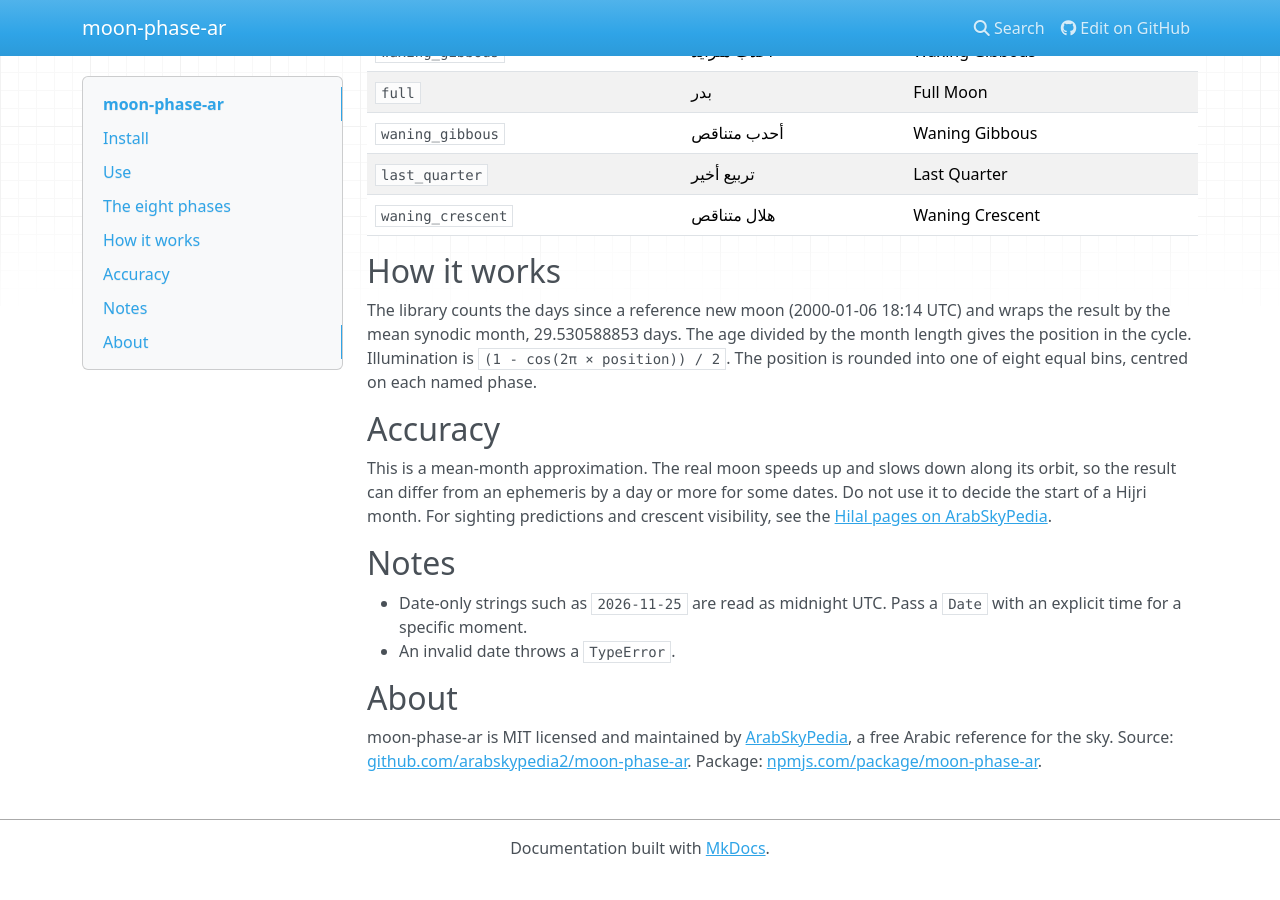
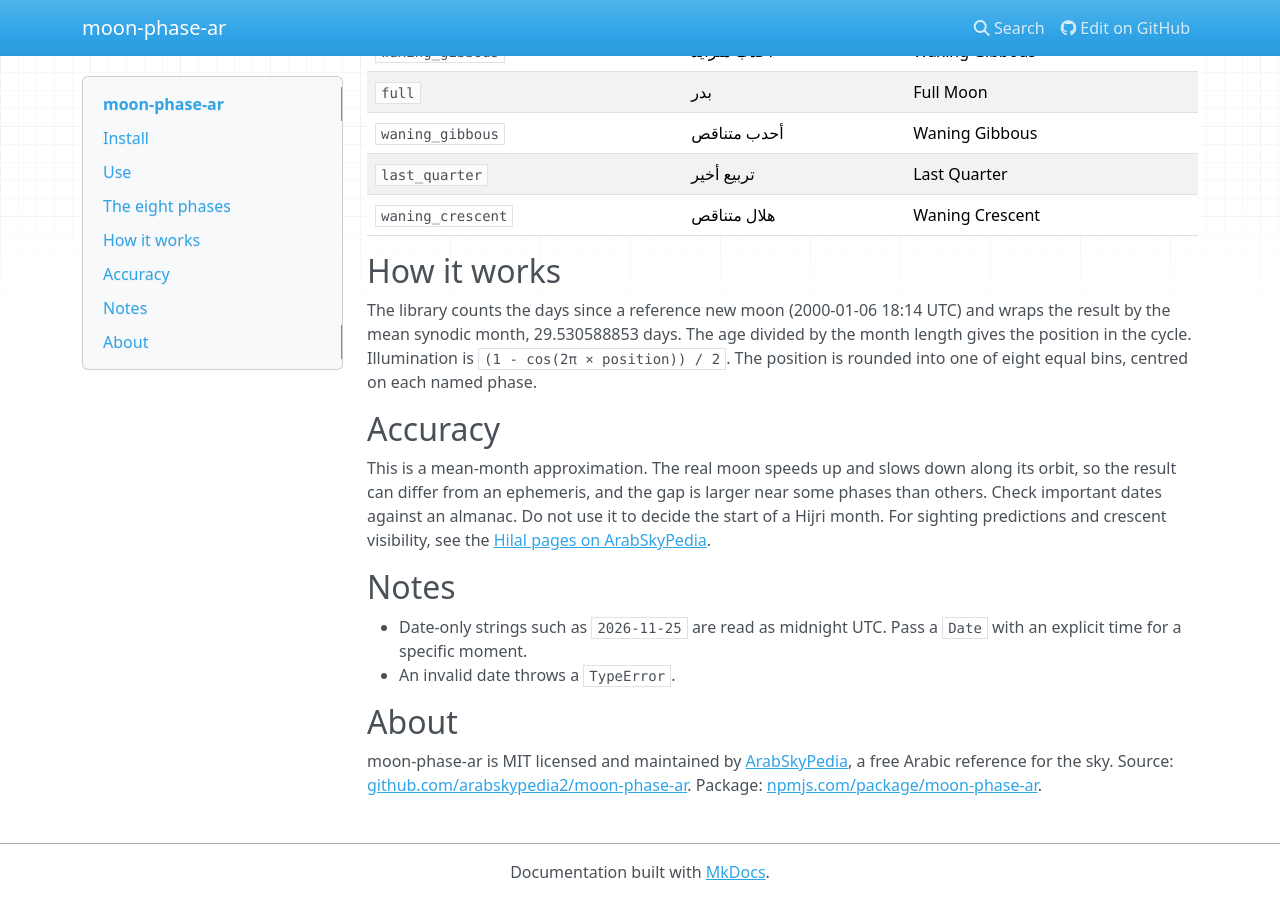
Before and after one commit to arabskypedia2/moon-phase-ar, an MkDocs documentation site: the page built from docs/index.md, in a window 1280 px wide and 900 px high, scrolled down 745 px. Built offline with MkDocs 1.6.1, drawn with Linux system fonts in a browser that asks for light colours; nearby versions of some CDN libraries; before the commit the page ends 1621 px from its top, so only the background shows below that.

Commit message:
Update accuracy note in documentation
Clarified the accuracy note regarding moon phase approximation and emphasized checking important dates against an almanac.

```diff
--- a/docs/index.md
+++ b/docs/index.md
@@ -40,7 +40,7 @@ The library counts the days since a reference new moon (2000-01-06 18:14 UTC) an
 
 ## Accuracy
 
-This is a mean-month approximation. The real moon speeds up and slows down along its orbit, so the result can differ from an ephemeris by a day or more for some dates. Do not use it to decide the start of a Hijri month. For sighting predictions and crescent visibility, see the [Hilal pages on ArabSkyPedia](https://arabskypedia.com/hilal/).
+This is a mean-month approximation. The real moon speeds up and slows down along its orbit, so the result can differ from an ephemeris, and the gap is larger near some phases than others. Check important dates against an almanac. Do not use it to decide the start of a Hijri month. For sighting predictions and crescent visibility, see the [Hilal pages on ArabSkyPedia](https://arabskypedia.com/hilal/).
 
 ## Notes
 
```
